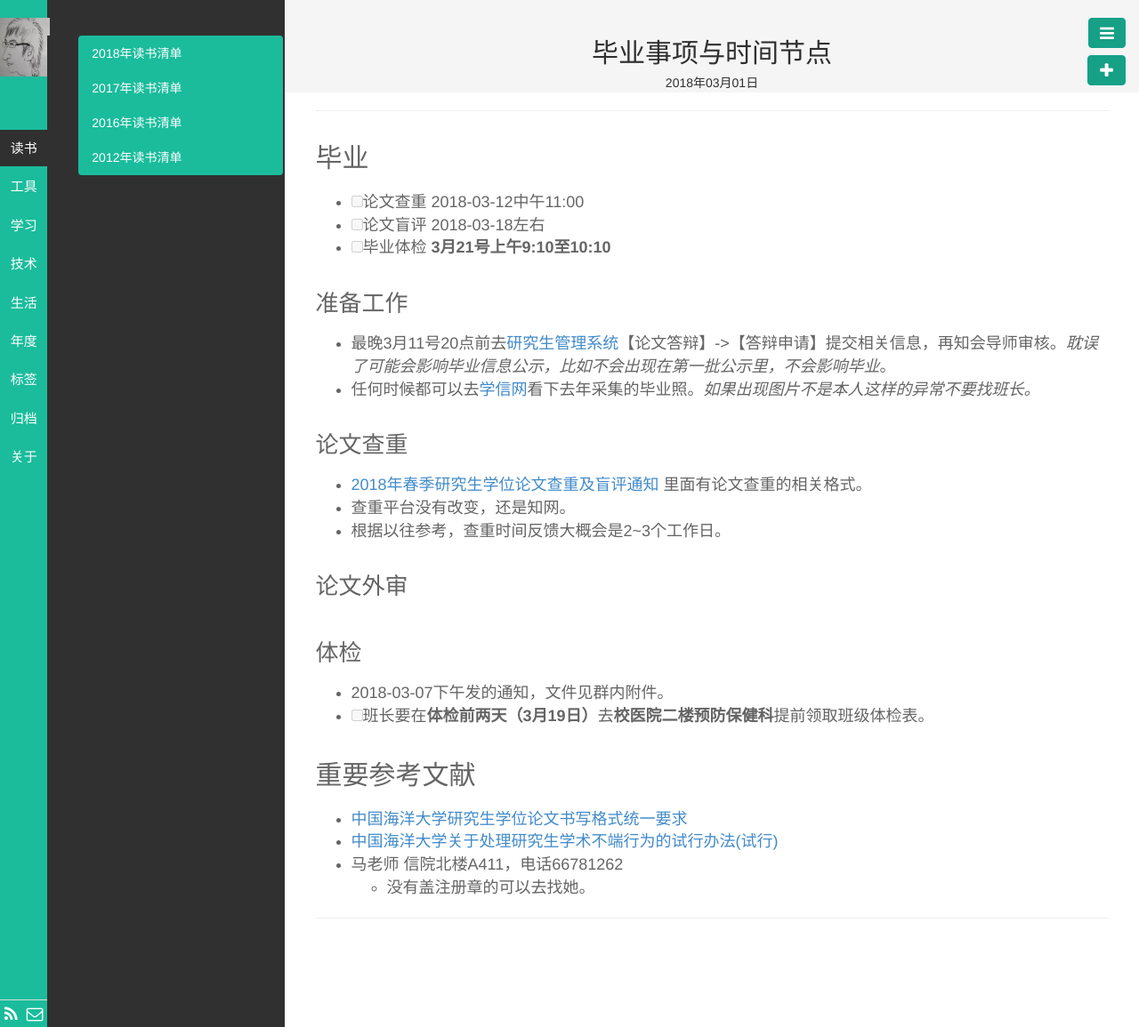
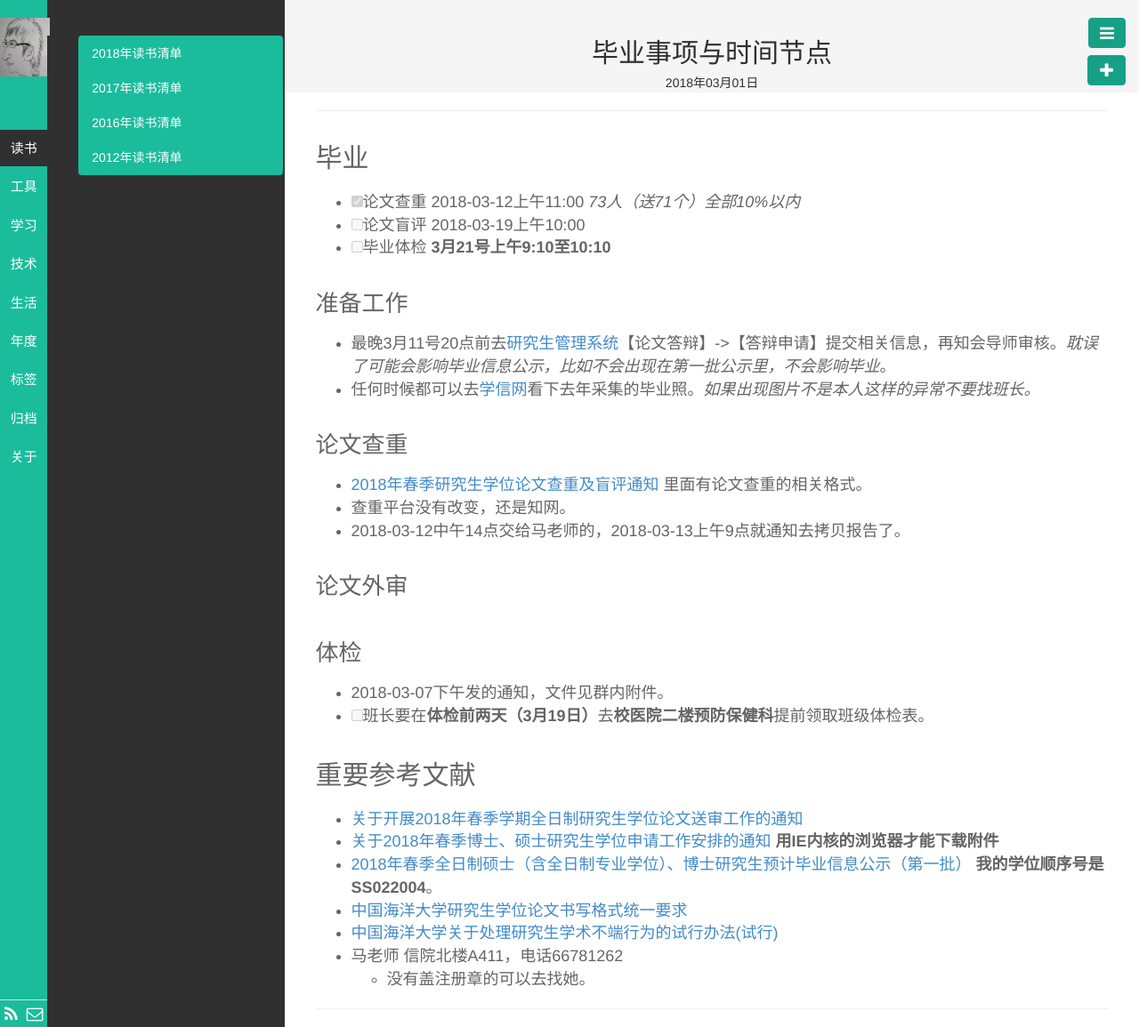
Before and after one commit to wolflion/blog, a Jekyll site: the page built from _posts/生活/2018-03-01-post-graduate-list.md, in a window 1280 px wide. Shown: the whole page at 89% size. Built offline with Jekyll 4.4.1, drawn with Linux system fonts in a browser that asks for light colours.

```diff
--- a/_posts/生活/2018-03-01-post-graduate-list.md
+++ b/_posts/生活/2018-03-01-post-graduate-list.md
@@ -8,8 +8,8 @@
 ---
 
 ##  毕业
-+ [ ] 论文查重 2018-03-12中午11:00
-+ [ ] 论文盲评 2018-03-18左右
++ [x] 论文查重 2018-03-12上午11:00 *73人（送71个）全部10%以内*
++ [ ] 论文盲评 2018-03-19上午10:00
 + [ ] 毕业体检  **3月21号上午9:10至10:10**
 
 ###  准备工作
@@ -19,7 +19,7 @@
 ###  论文查重
 + [2018年春季研究生学位论文查重及盲评通知](http://cs.ouc.edu.cn/news-con.aspx?id=2151) 里面有论文查重的相关格式。
 + 查重平台没有改变，还是知网。
-+ 根据以往参考，查重时间反馈大概会是2~3个工作日。
++ 2018-03-12中午14点交给马老师的，2018-03-13上午9点就通知去拷贝报告了。
 
 ###  论文外审
 
@@ -30,6 +30,10 @@
 
 
 ##  重要参考文献
++ [关于开展2018年春季学期全日制研究生学位论文送审工作的通知](http://www.ouc.edu.cn/grad/bc/00/c1503a179200/page.psp)
++ [关于2018年春季博士、硕士研究生学位申请工作安排的通知](http://web.ouc.edu.cn/grad/93/98/c1503a168856/page.htm?from=singlemessage&isappinstalled=0)  **用IE内核的浏览器才能下载附件**
++ [
+2018年春季全日制硕士（含全日制专业学位）、博士研究生预计毕业信息公示（第一批）](http://web.ouc.edu.cn/grad/bc/f1/c1503a179441/page.htm) **我的学位顺序号是SS022004**。
 + [中国海洋大学研究生学位论文书写格式统一要求](http://web.ouc.edu.cn/grad/39/69/c1660a14697/page.htm)
 + [中国海洋大学关于处理研究生学术不端行为的试行办法(试行)](http://www.ouc.edu.cn/zysfxy/14/e5/c1125a5349/page.psp)
 + 马老师  信院北楼A411，电话66781262
```
Also changed, not shown: _posts/学习/2018-03-16-Desing-Pattern-Summarize.md (added, +47 -0 lines).
